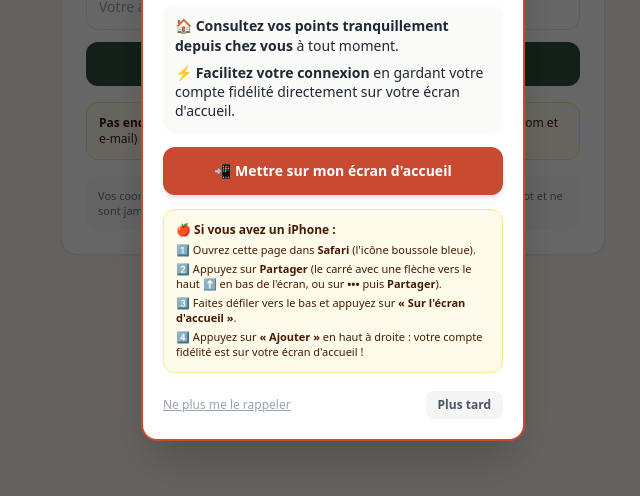
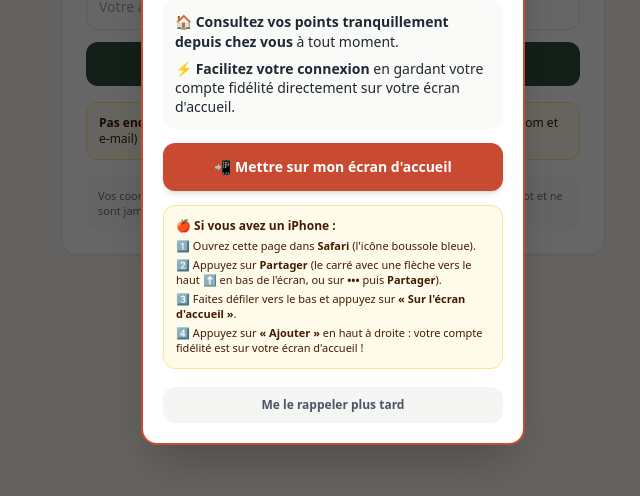
Before and after one commit to Bouquineriethot/Thot-fidelite, a plain HTML site: page index.html in a window 1280 px wide. Shown: the part 226-722 px from the top of the page, without its empty margins (307-947 px from the left). Drawn offline with nearby package versions, Linux system fonts and the light colour scheme.

Commit message:
Refactor install popup handling and user choices

```diff
--- a/index.html
+++ b/index.html
@@ -132,15 +132,23 @@
       if (window.deferredPrompt) { window.deferredPrompt.prompt(); await window.deferredPrompt.userChoice; window.deferredPrompt = null; return; }
       showInstallPopup(true);
     };
-    window.closeInstallPopup = (forever) => { if (forever) localStorage.setItem("thot_no_install_popup", "1"); document.getElementById("install-modal").innerHTML = ""; };
+    window.closeInstallPopup = () => {
+      localStorage.setItem("thot_install_skip", "4");
+      document.getElementById("install-modal").innerHTML = "";
+    };
     window.installFromPopup = async () => {
-      if (window.deferredPrompt) { window.deferredPrompt.prompt(); await window.deferredPrompt.userChoice; window.deferredPrompt = null; window.closeInstallPopup(false); return; }
+      if (window.deferredPrompt) { window.deferredPrompt.prompt(); await window.deferredPrompt.userChoice; window.deferredPrompt = null; window.closeInstallPopup(); return; }
       const box = document.getElementById("android-fallback");
       if (box) box.classList.remove("hidden");
     };
     function showInstallPopup(force = false) {
+      localStorage.removeItem("thot_no_install_popup");
       const standalone = window.matchMedia("(display-mode: standalone)").matches || window.navigator.standalone;
-      if (!force && (standalone || localStorage.getItem("thot_no_install_popup") === "1")) return;
+      if (!force && standalone) return;
+      if (!force) {
+        const skip = parseInt(localStorage.getItem("thot_install_skip") || "0", 10);
+        if (skip > 0) { localStorage.setItem("thot_install_skip", String(skip - 1)); return; }
+      }
       const isIos = /iphone|ipad|ipod/i.test(navigator.userAgent);
       document.getElementById("install-modal").innerHTML = `<div class="fixed inset-0 z-50 flex items-center justify-center bg-black/60 p-4">
         <div class="w-full max-w-sm rounded-2xl border-2 border-[#C84B31] bg-white p-5 shadow-2xl space-y-3.5">
@@ -159,9 +167,8 @@
             <p>3️⃣ Faites défiler vers le bas et appuyez sur <strong>« Sur l'écran d'accueil »</strong>.</p>
             <p>4️⃣ Appuyez sur <strong>« Ajouter »</strong> en haut à droite : votre compte fidélité est sur votre écran d'accueil !</p>
           </div>
-          <div class="flex items-center justify-between pt-1 text-xs">
-            <button onclick="closeInstallPopup(true)" class="text-gray-400 underline">Ne plus me le rappeler</button>
-            <button onclick="closeInstallPopup(false)" class="rounded-lg bg-stone-100 px-3 py-1.5 font-semibold text-gray-600">Plus tard</button>
+          <div class="pt-1 text-center">
+            <button onclick="closeInstallPopup()" class="w-full rounded-xl bg-stone-100 py-2.5 text-xs font-semibold text-gray-600">Me le rappeler plus tard</button>
           </div>
         </div>
       </div>`;
@@ -200,7 +207,7 @@
       .then(() => {
         sb.auth.onAuthStateChange((ev) => { if (ev === "SIGNED_IN" || ev === "SIGNED_OUT") loadProfile(); });
         loadProfile();
-        setTimeout(showInstallPopup, 600);
+        setTimeout(() => showInstallPopup(false), 600);
       })
       .catch((e) => showErr(e.message));
   </script>
```
